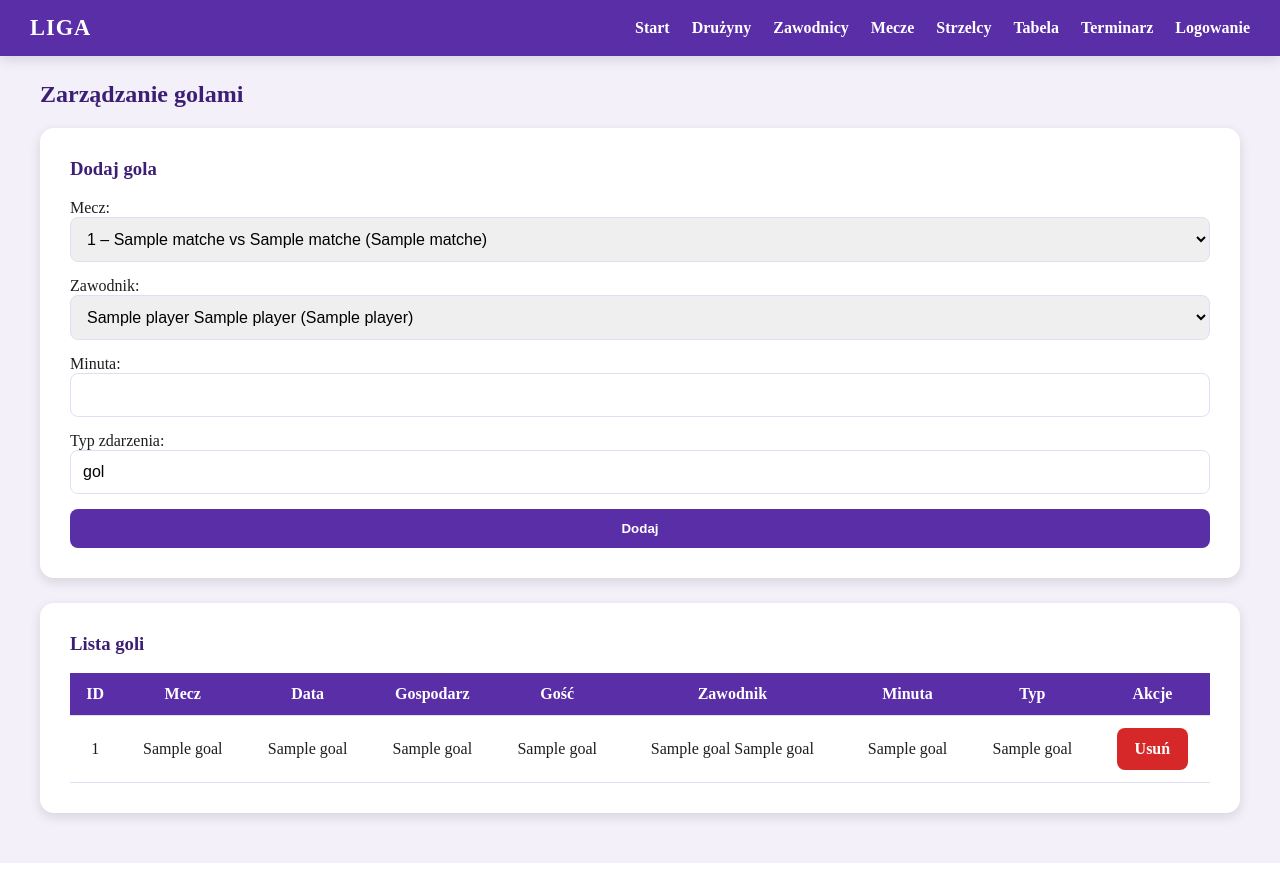
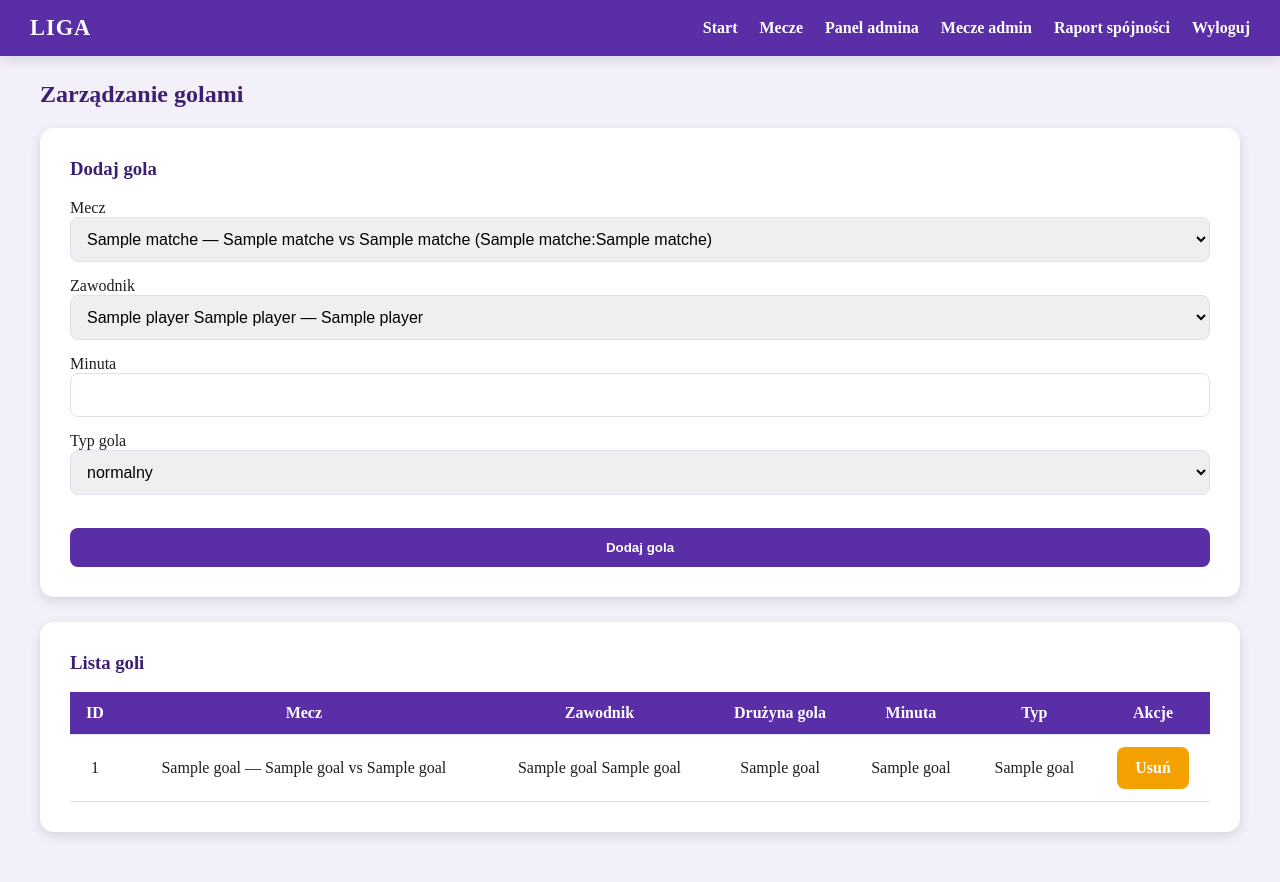
Before and after one commit to KatarzynaAdamskaDev/cloud-application, a Flask app: template templates/admin_gole.html in a window 1280 px wide. Run offline with Flask 3, Linux system fonts and the light colour scheme; the template is opened without the code that fills it: most values are stand-ins (such as "Sample title", 1, 10 or a date in 2020).

Commit message:
Update admin_gole.html

```diff
--- a/templates/admin_gole.html
+++ b/templates/admin_gole.html
@@ -15,28 +15,11 @@
 
     <div class="nav-right">
         <a href="{{ url_for('index') }}">Start</a>
-        <a href="{{ url_for('druzyny_list') }}">Drużyny</a>
-        <a href="{{ url_for('zawodnicy_list') }}">Zawodnicy</a>
         <a href="{{ url_for('mecze_list') }}">Mecze</a>
-        <a href="{{ url_for('strzelcy') }}">Strzelcy</a>
-        <a href="{{ url_for('tabela_ligowa') }}">Tabela</a>
-        <a href="{{ url_for('terminarz') }}">Terminarz</a>
-
-        {% if not session.get('user_login') %}
-            <a href="{{ url_for('login') }}">Logowanie</a>
-        {% endif %}
-
-        {% if session.get('rola') in ['Trener'] %}
-            <a class="nav-highlight" href="{{ url_for('trener_select') }}">Panel trenera</a>
-        {% endif %}
-
-        {% if session.get('rola') == 'Administrator' %}
-            <a class="nav-highlight" href="{{ url_for('admin_panel') }}">Panel admina</a>
-        {% endif %}
-
-        {% if session.get('user_login') %}
+        <a href="{{ url_for('admin_panel') }}">Panel admina</a>
+        <a href="{{ url_for('admin_mecze') }}">Mecze admin</a>
+        <a href="{{ url_for('admin_raport_spojnosc') }}">Raport spójności</a>
         <a href="{{ url_for('logout') }}">Wyloguj</a>
-        {% endif %}
     </div>
 </nav>
 
@@ -44,41 +27,47 @@
 
     <h2>Zarządzanie golami</h2>
 
-    <!-- FORMULARZ DODAWANIA GOLA -->
     <div class="card">
         <h3>Dodaj gola</h3>
 
         <form method="POST">
-
-            <label>Mecz:</label>
+            <label>Mecz</label>
             <select name="mecz_id" required>
                 {% for m in matches %}
                     <option value="{{ m[0] }}">
-                    {{ m[0] }} – {{ m[2] }} vs {{ m[3] }} ({{ m[1] }})
+                        {{ m[1] }} — {{ m[2] }} vs {{ m[3] }}
+                        {% if m[4] is not none and m[5] is not none %}
+                            ({{ m[4] }}:{{ m[5] }})
+                        {% endif %}
                     </option>
                 {% endfor %}
             </select>
 
-            <label>Zawodnik:</label>
+            <label>Zawodnik</label>
             <select name="zawodnik_id" required>
                 {% for p in players %}
                     <option value="{{ p[0] }}">
-                    {{ p[1] }} {{ p[2] }} ({{ p[3] }})
+                        {{ p[1] }} {{ p[2] }} — {{ p[3] }}
                     </option>
                 {% endfor %}
             </select>
 
-            <label>Minuta:</label>
-            <input type="number" name="minuta" required>
+            <label>Minuta</label>
+            <input type="number" name="minuta" min="1" max="120" required>
 
-            <label>Typ zdarzenia:</label>
-            <input type="text" name="typ" value="gol">
+            <label>Typ gola</label>
+            <select name="typ">
+                <option value="normalny">normalny</option>
+                <option value="karny">karny</option>
+                <option value="samobójczy">samobójczy</option>
+            </select>
 
-            <button class="btn" type="submit">Dodaj</button>
+            <br><br>
+
+            <button class="btn" type="submit">Dodaj gola</button>
         </form>
     </div>
 
-    <!-- LISTA GOLI -->
     <div class="card">
         <h3>Lista goli</h3>
 
@@ -87,10 +76,8 @@
                 <tr>
                     <th>ID</th>
                     <th>Mecz</th>
-                    <th>Data</th>
-                    <th>Gospodarz</th>
-                    <th>Gość</th>
                     <th>Zawodnik</th>
+                    <th>Drużyna gola</th>
                     <th>Minuta</th>
                     <th>Typ</th>
                     <th>Akcje</th>
@@ -101,22 +88,24 @@
                 {% for g in goals %}
                 <tr>
                     <td>{{ g[0] }}</td>
-                    <td>{{ g[1] }}</td>
-                    <td>{{ g[2] }}</td>
-                    <td>{{ g[3] }}</td>
-                    <td>{{ g[4] }}</td>
+                    <td>
+                        {{ g[2] }} — {{ g[3] }} vs {{ g[4] }}
+                    </td>
                     <td>{{ g[5] }} {{ g[6] }}</td>
                     <td>{{ g[7] }}</td>
                     <td>{{ g[8] }}</td>
+                    <td>{{ g[9] }}</td>
                     <td>
-                        <a class="btn-danger btn" href="{{ url_for('admin_gol_delete', gol_id=g[0]) }}">
+                        <a class="btn-warning btn"
+                           href="{{ url_for('admin_gol_delete', gol_id=g[0]) }}"
+                           onclick="return confirm('Czy na pewno chcesz usunąć tego gola?')">
                             Usuń
                         </a>
                     </td>
                 </tr>
                 {% else %}
                 <tr>
-                    <td colspan="9">Brak zarejestrowanych goli.</td>
+                    <td colspan="7">Brak goli.</td>
                 </tr>
                 {% endfor %}
             </tbody>
```
Lines whose indentation alone changed are shown as unchanged.
